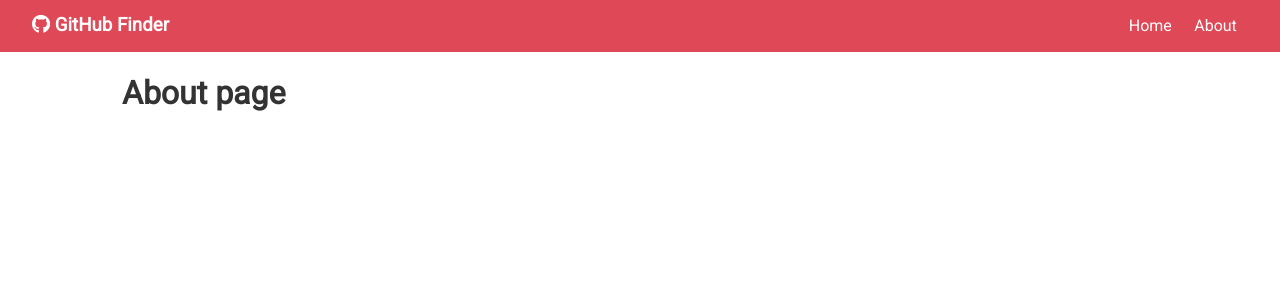
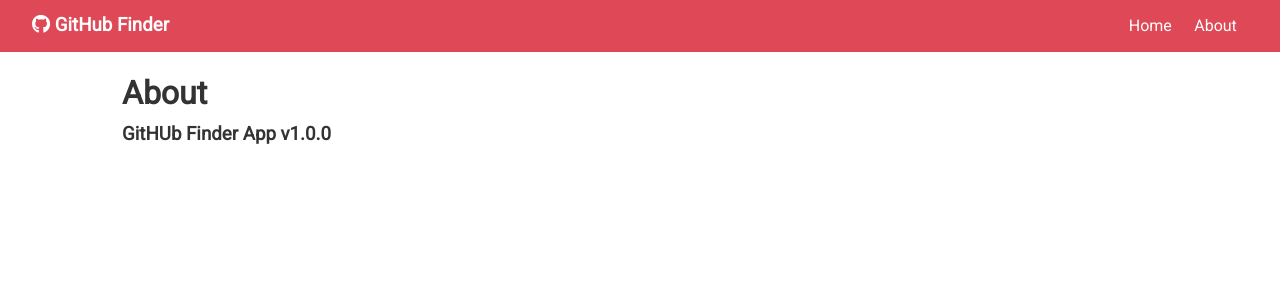
Before and after one commit to albert-tarkaa/GitHubFinder, a React (Create React App) app: page /about in a window 1280 px wide. Shown: the top 300 px of the page. Built offline with nearby package versions, Linux system fonts and the light colour scheme; the HTML template or start-up script is replaced by a standard one.

Commit message:
Updated About Page

```diff
--- a/src/Components/Pages/about.js
+++ b/src/Components/Pages/about.js
@@ -3,7 +3,8 @@ import React from 'react';
 const About = () => {
   return (
     <div>
-      <h1>About page</h1>
+      <h1>About</h1>
+      <h3>GitHUb Finder App v1.0.0</h3>
     </div>
   );
 };
```
